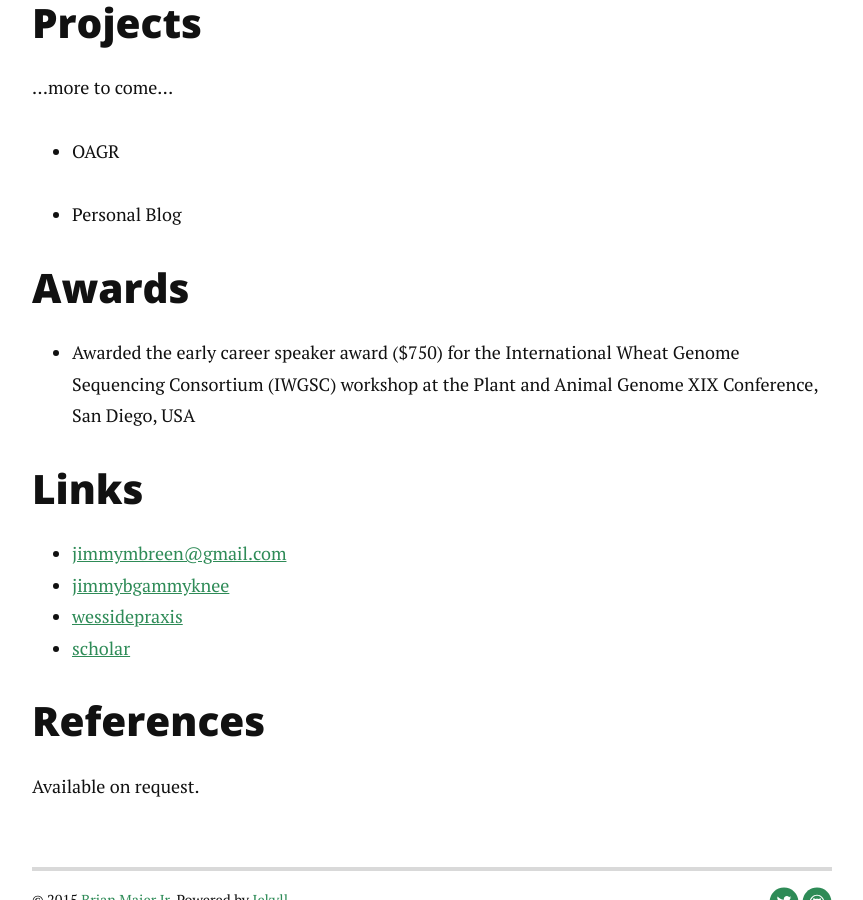
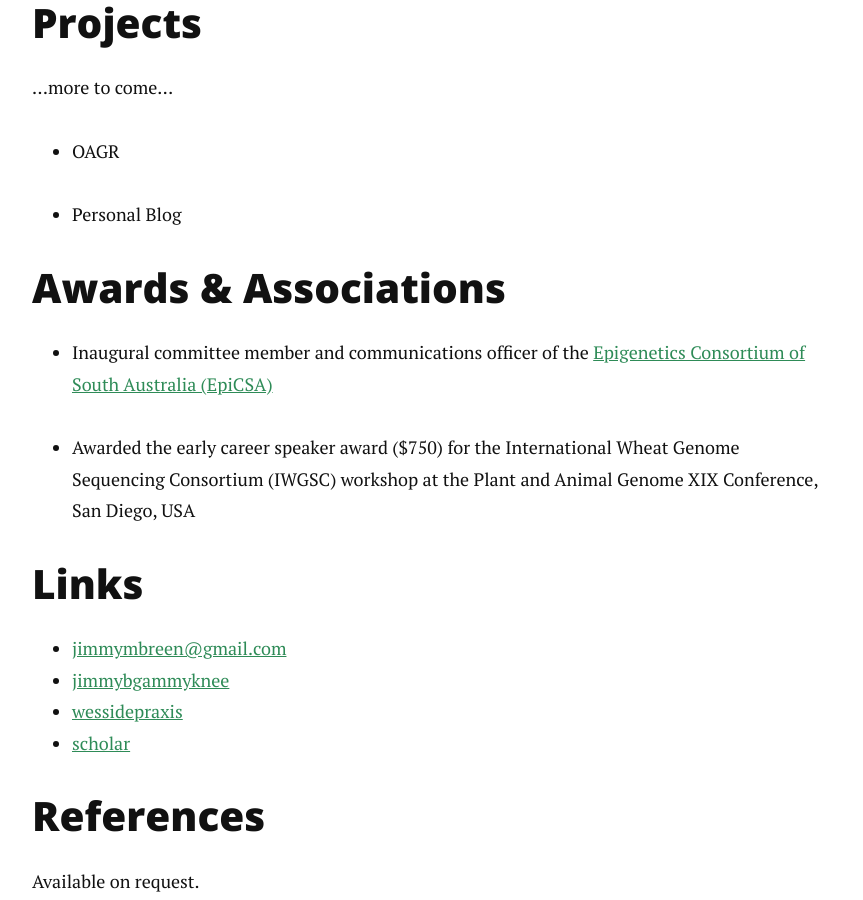
Before and after one commit to jimmybgammyknee/jimmybgammyknee.github.io, a Jekyll site: the page built from cv.md, in a window 1280 px wide and 900 px high, scrolled down 7396 px. Shown: the whole window, without its empty margins (208-1071 px from the left). Built offline with Jekyll 4.4.1, drawn with Linux system fonts in a browser that asks for light colours; nearby versions of some CDN libraries; Markdown is read by kramdown in place of the engine named in the settings.

Commit message:
added awards

```diff
--- a/cv.md
+++ b/cv.md
@@ -250,7 +250,9 @@ Completed <br>
 
 * Personal Blog
 
-## Awards
+## Awards & Associations
+
+* Inaugural committee member and communications officer of the <a href="http://www.epicsa.org.au">Epigenetics Consortium of South Australia (EpiCSA)</a>
 
 * Awarded the early career speaker award ($750) for the International Wheat Genome Sequencing Consortium (IWGSC) workshop at the Plant and Animal Genome XIX Conference, San Diego, USA
 
```
